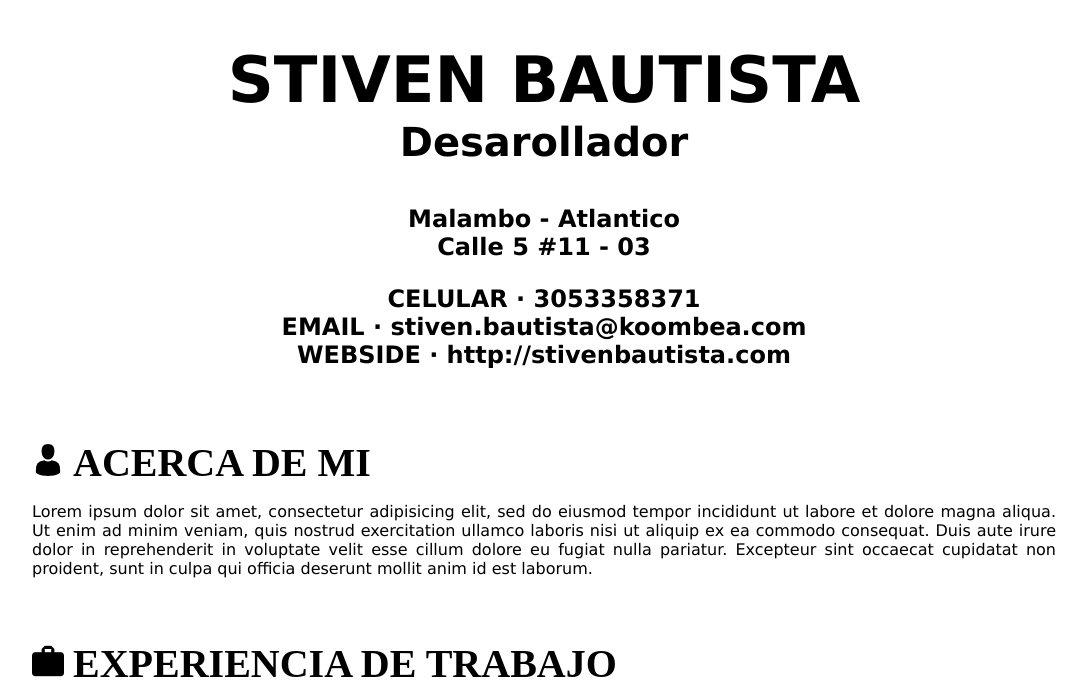
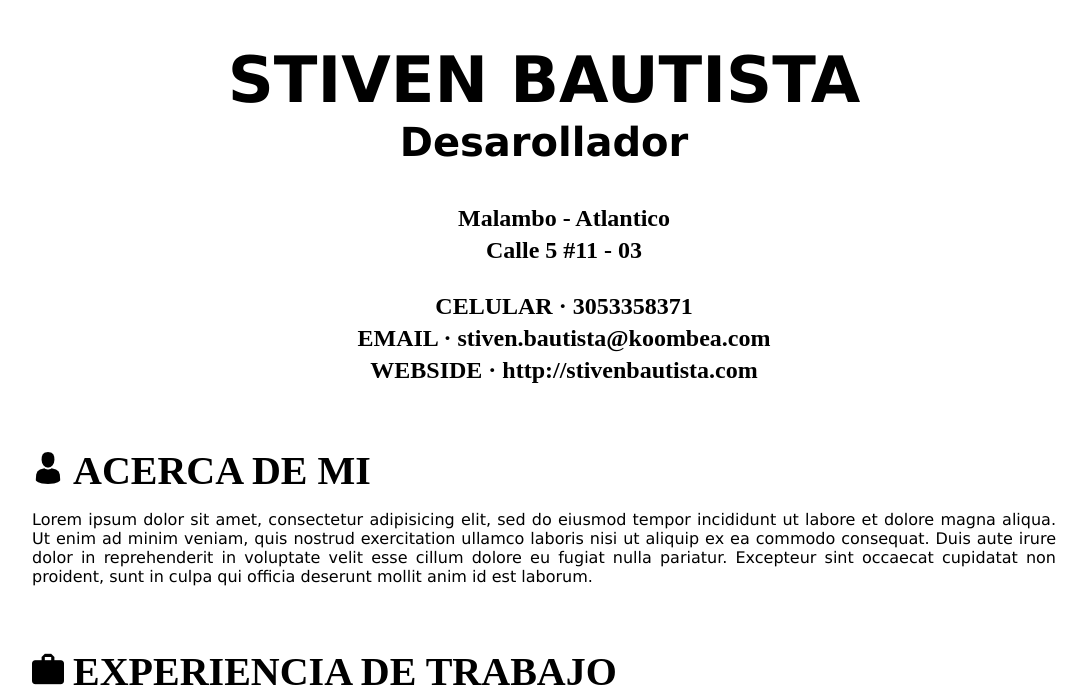
Before and after one commit to stivenbautista1998/cv, a plain HTML site: page Index.html in a window 1280 px wide. Shown: the top 700 px of the page, without its empty margins (96-1183 px from the left). Drawn offline with Linux system fonts and the light colour scheme.

Commit message:
correccion de errores anteriores

```diff
--- a/Index.html
+++ b/Index.html
@@ -11,9 +11,23 @@
 		<h1>STIVEN BAUTISTA</h1>
 		<p class="dos">Desarollador</p>
 
-		<p class="tres">Malambo - Atlantico <br /> Calle 5 #11 - 03</p>
-
-		<p class="tres">CELULAR · 3053358371 <br />EMAIL · <a href="https://accounts.google.com/signin/v2/sl/pwd?service=mail&passive=true&rm=false&continue=https%3A%2F%2Fmail.google.com%2Fmail%2F&ss=1&scc=1&ltmpl=default&ltmplcache=2&emr=1&osid=1&flowName=GlifWebSignIn&flowEntry=ServiceLogin" target="_blank">stiven.bautista@koombea.com</a> <br /> WEBSIDE · <a href="" target="_blank">http://stivenbautista.com</a></p>
+		<ul>
+			<li class="tres">
+				Malambo - Atlantico
+			</li>
+			<li class="tres salto">
+				Calle 5 #11 - 03
+			</li>
+			<li class="tres">
+				CELULAR · 3053358371
+			</li>
+			<li class="tres">
+				EMAIL · <a href="https://accounts.google.com/signin/v2/sl/pwd?service=mail&passive=true&rm=false&continue=https%3A%2F%2Fmail.google.com%2Fmail%2F&ss=1&scc=1&ltmpl=default&ltmplcache=2&emr=1&osid=1&flowName=GlifWebSignIn&flowEntry=ServiceLogin" target="_blank" rel="noopener noreferrer">stiven.bautista@koombea.com</a>
+			</li>
+			<li class="tres">
+				 WEBSIDE · <a href="#">http://stivenbautista.com</a>
+			</li>
+		</ul>
 
 	</header>
 
--- a/style.css
+++ b/style.css
@@ -32,11 +32,16 @@ p.dos{
 	text-align: center;
 }
 
-p.tres{
+.tres{
 	text-align: center;
 	margin-top: 5px;
 	font-size: 1.5em;
 	font-weight: bold;
+	list-style-type: none;
+}
+
+ul > li.salto{
+	margin-bottom: 3%;
 }
 
 h3{
```
